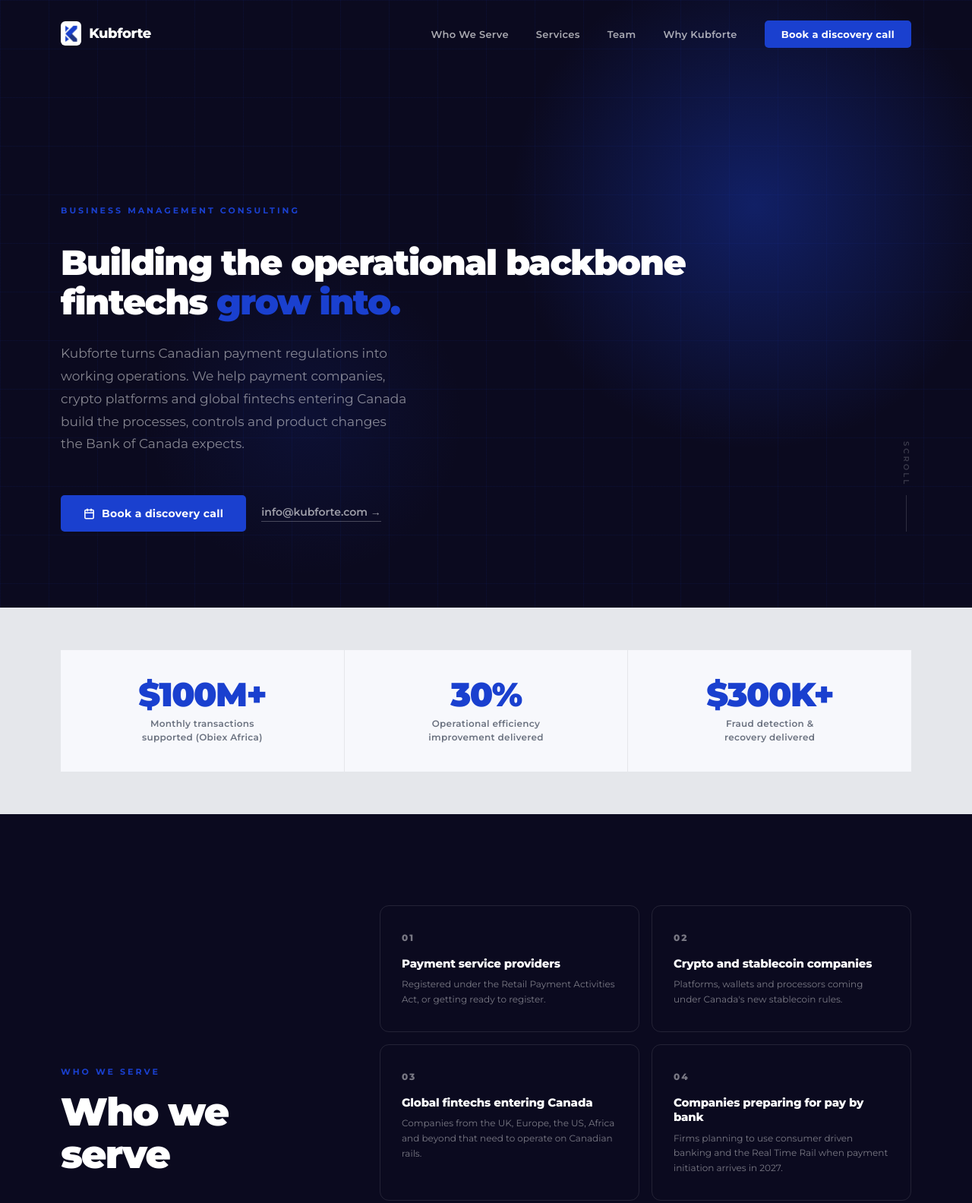
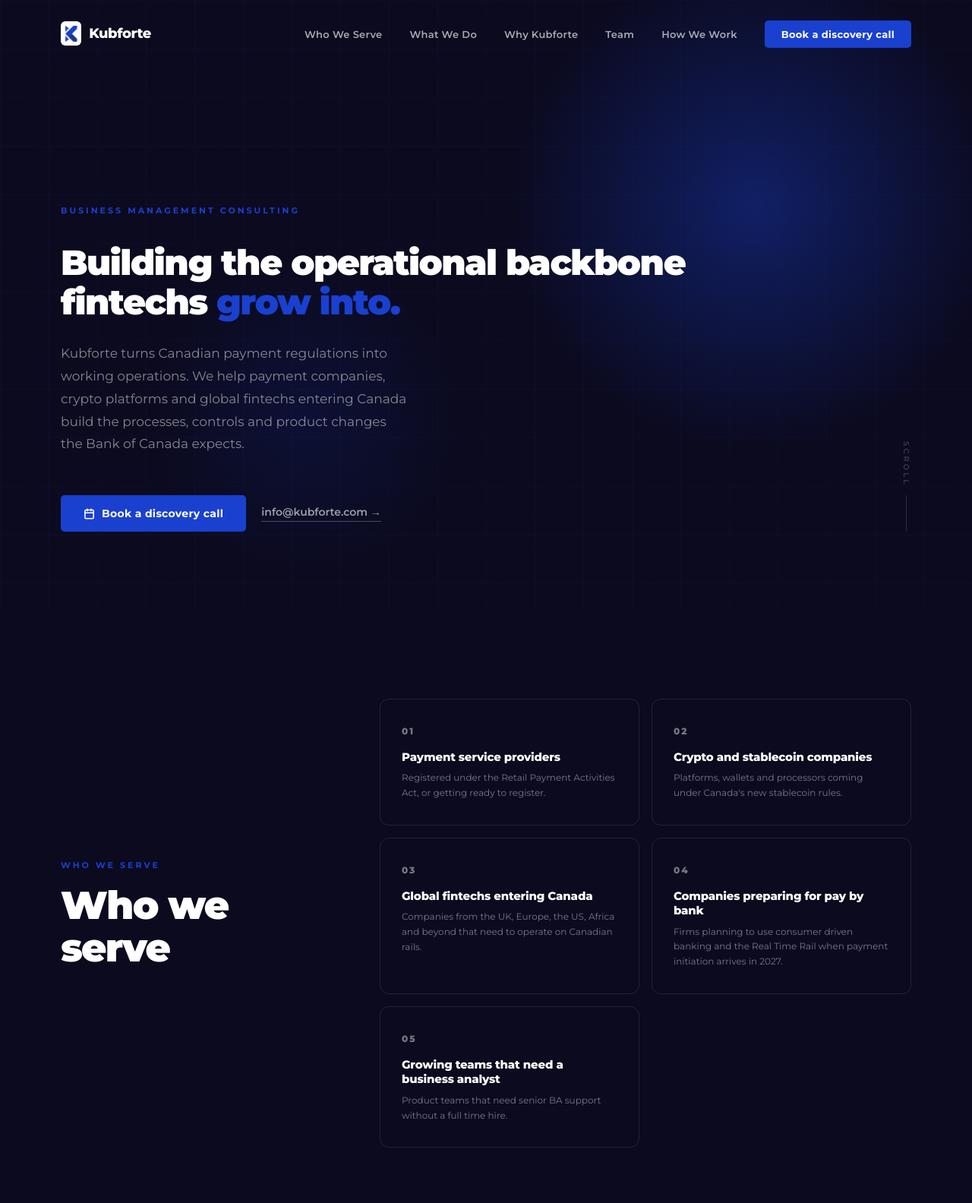
Before and after one commit to ogboonyi/Kubforte-Website-First-Draft, a plain HTML site: page index.html in a window 1280 px wide. Shown: the top 1584 px of the page at 76% size. Drawn offline with Linux system fonts and the light colour scheme.

Commit message:
Update bio, tidy sections and remove stats bar
- New bio and CBAP tag in the Team section
- Remove the Team intro paragraph
- Third Why Kubforte item spans the full width (no empty box)
- Menu now follows page order and includes How We Work
- Remove the stats bar

Co-Authored-By: Claude Opus 5.5 <noreply@anthropic.com>

```diff
--- a/index.html
+++ b/index.html
@@ -552,6 +552,7 @@
       transition: background .25s;
     }
     .witem:hover { background: rgba(26,64,207,.18); }
+    .witem:last-child:nth-child(odd) { grid-column: 1 / -1; }
     .wnum {
       font-size: 10px;
       font-weight: 800;
@@ -932,9 +933,10 @@
   </a>
   <ul class="nav-links">
     <li><a href="#serve">Who We Serve</a></li>
-    <li><a href="#services">Services</a></li>
+    <li><a href="#services">What We Do</a></li>
+    <li><a href="#why">Why Kubforte</a></li>
     <li><a href="#team">Team</a></li>
-    <li><a href="#why">Why Kubforte</a></li>
+    <li><a href="#process">How We Work</a></li>
     <!-- Replace with your Google Calendar Appointment Scheduling URL -->
     <li><a href="https://calendly.com/kubforte-info/30min" target="_blank" rel="noopener" class="nav-btn">Book a discovery call</a></li>
   </ul>
@@ -970,22 +972,6 @@
   </div>
   <div class="hero-scroll-hint">Scroll</div>
 </section>
-
-<!-- ═══ STATS BAR ═══ -->
-<div class="stats-bar">
-  <div class="stat-item">
-    <div class="stat-val">$100M+</div>
-    <div class="stat-lbl">Monthly transactions<br>supported (Obiex Africa)</div>
-  </div>
-  <div class="stat-item">
-    <div class="stat-val">30%</div>
-    <div class="stat-lbl">Operational efficiency<br>improvement delivered</div>
-  </div>
-  <div class="stat-item">
-    <div class="stat-val">$300K+</div>
-    <div class="stat-lbl">Fraud detection &amp;<br>recovery delivered</div>
-  </div>
-</div>
 
 <!-- ═══ WHO WE SERVE ═══ -->
 <section class="serve" id="serve">
@@ -1135,7 +1121,6 @@
       <p class="eyebrow">The Team</p>
       <h2 class="section-h">Operators first.<br>Consultants <span class="accent">second.</span></h2>
     </div>
-    <p class="section-p">Every person at Kubforte has worked inside the systems, regulations, and pressures your business faces. We bring practitioner experience, not just advisory distance.</p>
   </div>
   <div class="team-grid">
 
@@ -1146,8 +1131,9 @@
       <div class="team-info">
         <h3 class="team-name">Onyinye Ogbo</h3>
         <p class="team-title">Principal Consultant</p>
-        <p class="team-bio">Onyinye brings cross-sector experience across fintech platforms, regulated environments, and enterprise systems. Deep expertise in building and automating workflows, product strategy, and scaling delivery across complex organizations.</p>
+        <p class="team-bio">Onyinye brings experience across traditional banking and fintech in Africa and Canada, including digital assets and payments operations. A CBAP certified business analyst, she specializes in turning regulatory and business requirements into working processes, and supporting product teams from requirements through to go live.</p>
         <div class="team-tags">
+          <span class="team-tag">CBAP</span>
           <span class="team-tag">MBA</span>
           <span class="team-tag">Fintech Operations</span>
           <span class="team-tag">AML / KYC</span>
```
